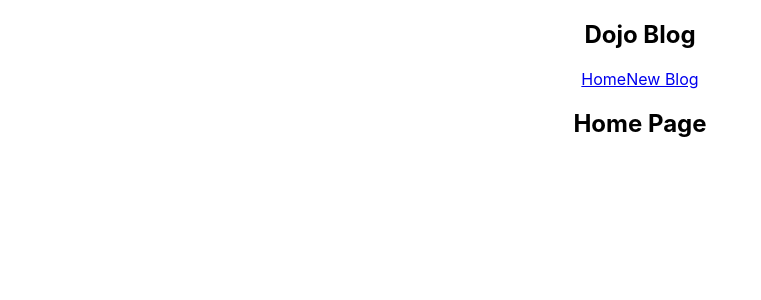
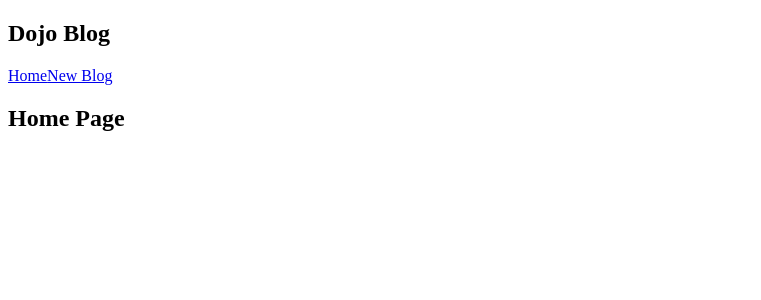
Before and after one commit to stephenbeale/dojo-blog, a React (Create React App) app: page / in a window 1280 px wide. Shown: the top 300 px of the page, without its empty margins (0-761 px from the left). Built offline with nearby package versions, Linux system fonts and the light colour scheme.

Commit message:
Lesson 6 - changing CSS

```diff
--- a/src/App.css
+++ /dev/null
@@ -1,38 +0,0 @@
-.App {
-  text-align: center;
-}
-
-.App-logo {
-  height: 40vmin;
-  pointer-events: none;
-}
-
-@media (prefers-reduced-motion: no-preference) {
-  .App-logo {
-    animation: App-logo-spin infinite 20s linear;
-  }
-}
-
-.App-header {
-  background-color: #282c34;
-  min-height: 100vh;
-  display: flex;
-  flex-direction: column;
-  align-items: center;
-  justify-content: center;
-  font-size: calc(10px + 2vmin);
-  color: white;
-}
-
-.App-link {
-  color: #61dafb;
-}
-
-@keyframes App-logo-spin {
-  from {
-    transform: rotate(0deg);
-  }
-  to {
-    transform: rotate(360deg);
-  }
-}
--- a/src/App.js
+++ b/src/App.js
@@ -1,4 +1,3 @@
-import "./App.css";
 import Navbar from "./Navbar";
 import Home from "./Home";
 
--- a/src/index.css
+++ b/src/index.css
@@ -1,13 +1 @@
-body {
-  margin: 0;
-  font-family: -apple-system, BlinkMacSystemFont, 'Segoe UI', 'Roboto', 'Oxygen',
-    'Ubuntu', 'Cantarell', 'Fira Sans', 'Droid Sans', 'Helvetica Neue',
-    sans-serif;
-  -webkit-font-smoothing: antialiased;
-  -moz-osx-font-smoothing: grayscale;
-}
-
-code {
-  font-family: source-code-pro, Menlo, Monaco, Consolas, 'Courier New',
-    monospace;
-}
+@import url("https://fonts.googleapis.com/css2?family=Quicksand:wght@300;400;500;600;700&display=swap");
```
